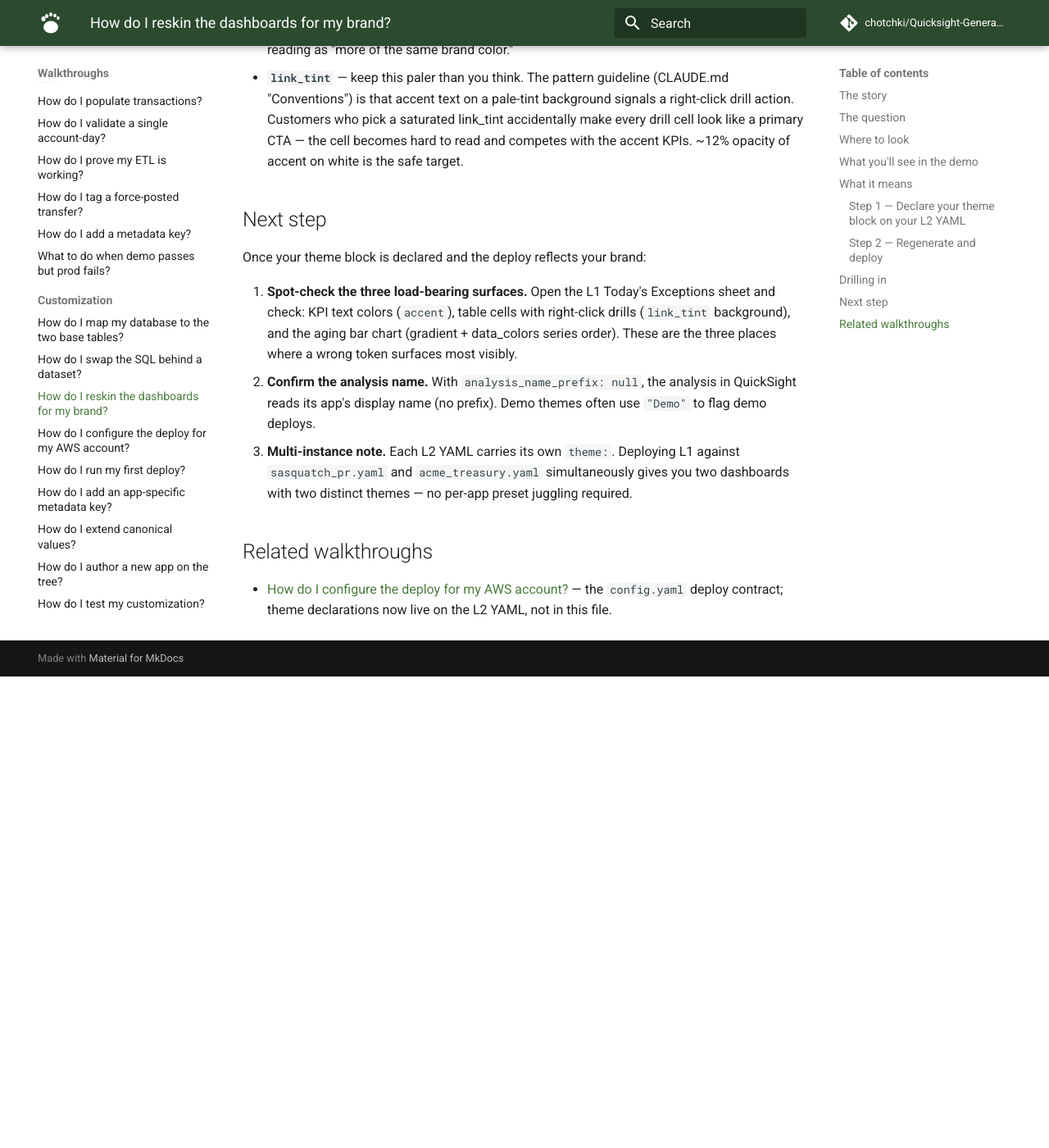
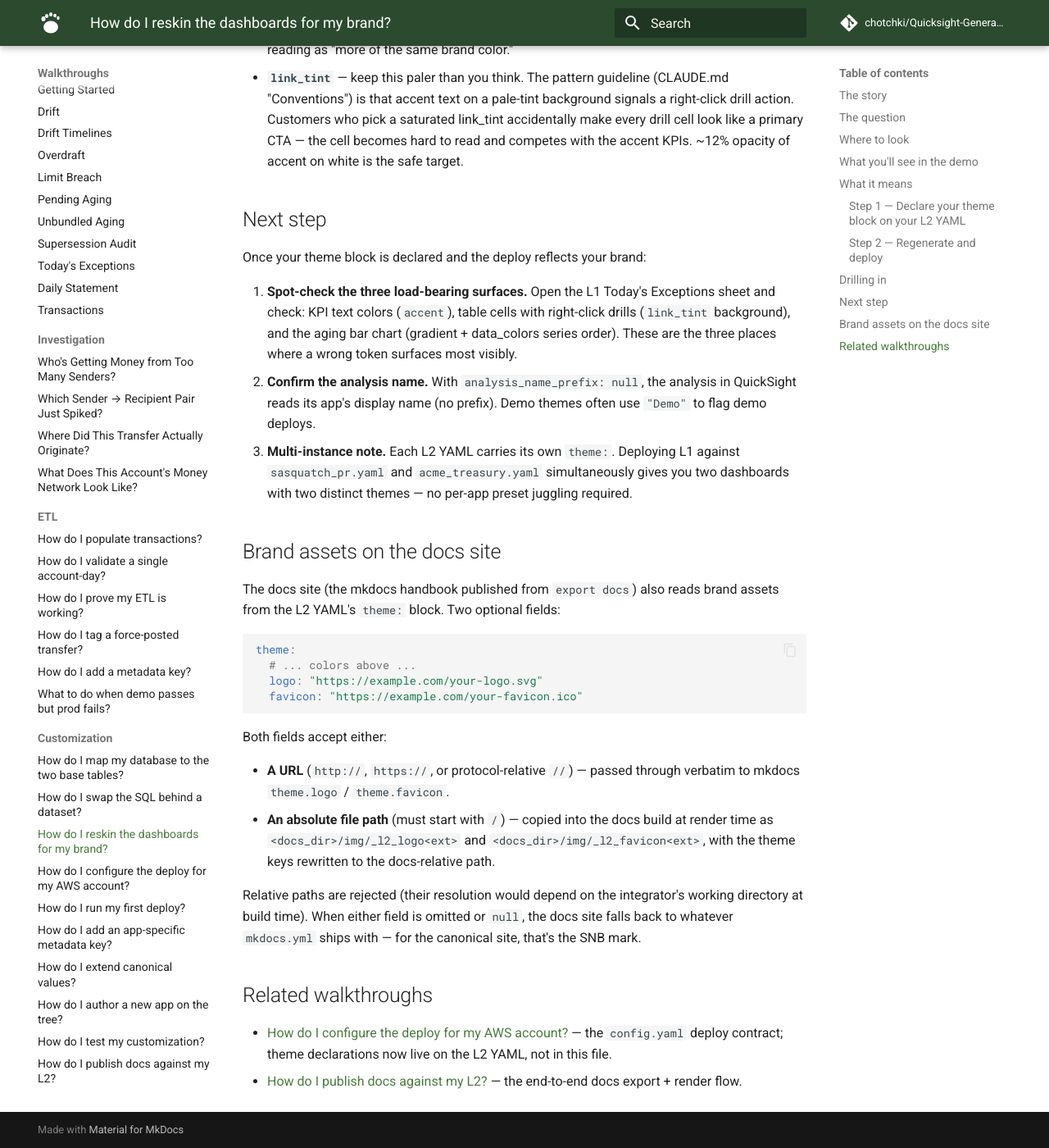
Before and after one commit to chotchki/Quicksight-Generator, an MkDocs documentation site: the page built from src/quicksight_gen/docs/walkthroughs/customization/how-do-i-reskin-the-dashboards.md, in a window 1280 px wide and 1400 px high, scrolled down 3861 px. Shown: the whole window at 82% size. Built offline with MkDocs 1.6.1 and Material for MkDocs 9.7.7, drawn with Linux system fonts in a browser that asks for light colours; comment, search, counter and statistics services are not loaded; before the commit the page ends 4686 px from its top, so only the background shows below that.

Commit message:
v6.2.4 — Reskin walkthrough docs the new logo + favicon fields
The v6.2.3 commit shipped the theme.logo / theme.favicon
mechanism + an addition to the reskin walkthrough but the
walkthrough edit failed silently (Edit tool requires a Read
first). This patch adds the missing "Brand assets on the docs
site" section to the reskin walkthrough.

No code changes.

Co-Authored-By: Claude Opus 4.7 <noreply@anthropic.com>

````diff
--- a/src/quicksight_gen/__init__.py
+++ b/src/quicksight_gen/__init__.py
@@ -1,3 +1,3 @@
 """Programmatic AWS QuickSight analysis generator."""
 
-__version__ = "6.2.3"
+__version__ = "6.2.4"
--- a/src/quicksight_gen/docs/walkthroughs/customization/how-do-i-reskin-the-dashboards.md
+++ b/src/quicksight_gen/docs/walkthroughs/customization/how-do-i-reskin-the-dashboards.md
@@ -216,8 +216,39 @@ brand:
    dashboards with two distinct themes — no per-app preset
    juggling required.
 
+## Brand assets on the docs site
+
+The docs site (the mkdocs handbook published from `export docs`)
+also reads brand assets from the L2 YAML's `theme:` block. Two
+optional fields:
+
+```yaml
+theme:
+  # ... colors above ...
+  logo: "https://example.com/your-logo.svg"
+  favicon: "https://example.com/your-favicon.ico"
+```
+
+Both fields accept either:
+
+- **A URL** (`http://`, `https://`, or protocol-relative `//`) —
+  passed through verbatim to mkdocs `theme.logo` /
+  `theme.favicon`.
+- **An absolute file path** (must start with `/`) — copied into
+  the docs build at render time as
+  `<docs_dir>/img/_l2_logo<ext>` and `<docs_dir>/img/_l2_favicon<ext>`,
+  with the theme keys rewritten to the docs-relative path.
+
+Relative paths are rejected (their resolution would depend on
+the integrator's working directory at build time). When either
+field is omitted or `null`, the docs site falls back to whatever
+`mkdocs.yml` ships with — for the canonical site, that's the SNB
+mark.
+
 ## Related walkthroughs
 
 - [How do I configure the deploy for my AWS account?](how-do-i-configure-the-deploy.md) —
   the ``config.yaml`` deploy contract; theme declarations now live
   on the L2 YAML, not in this file.
+- [How do I publish docs against my L2?](how-do-i-publish-docs-against-my-l2.md) —
+  the end-to-end docs export + render flow.
````
Also changed, not shown: RELEASE_NOTES.md (+11 -0 lines).
